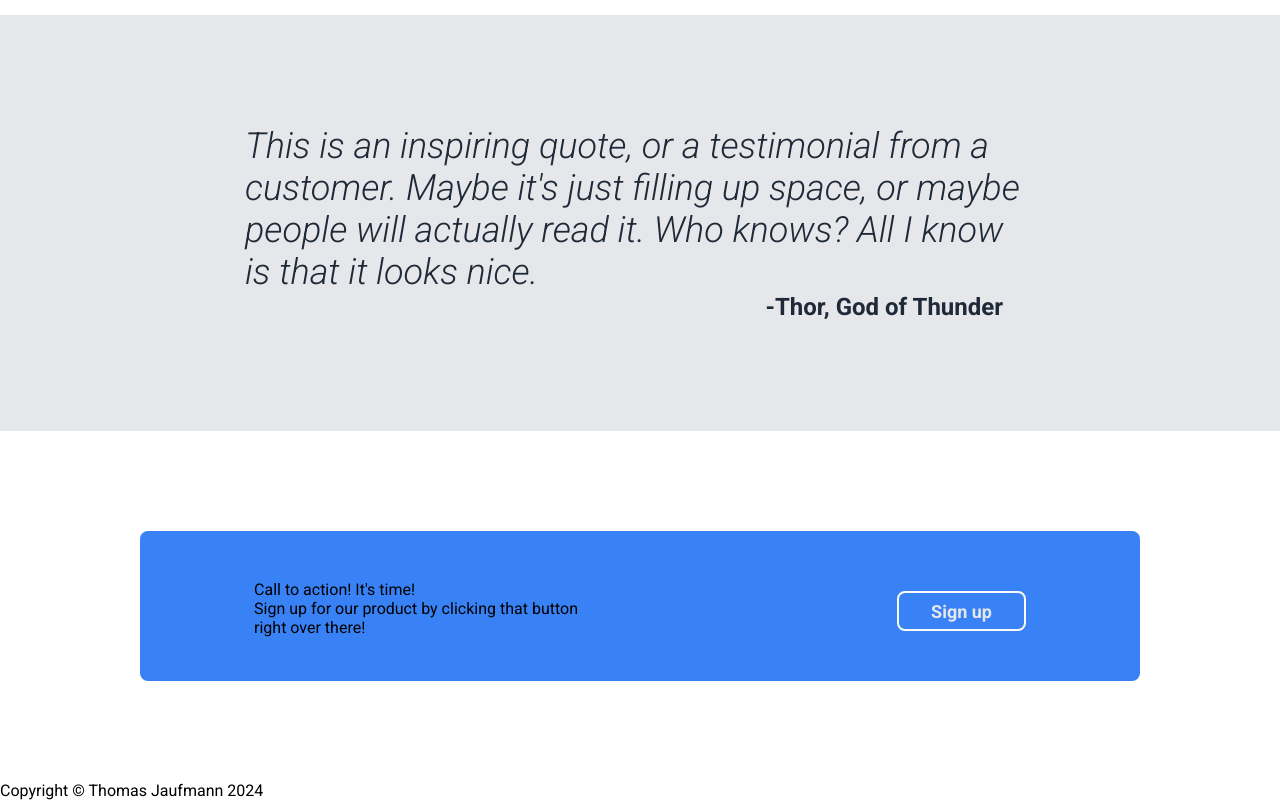
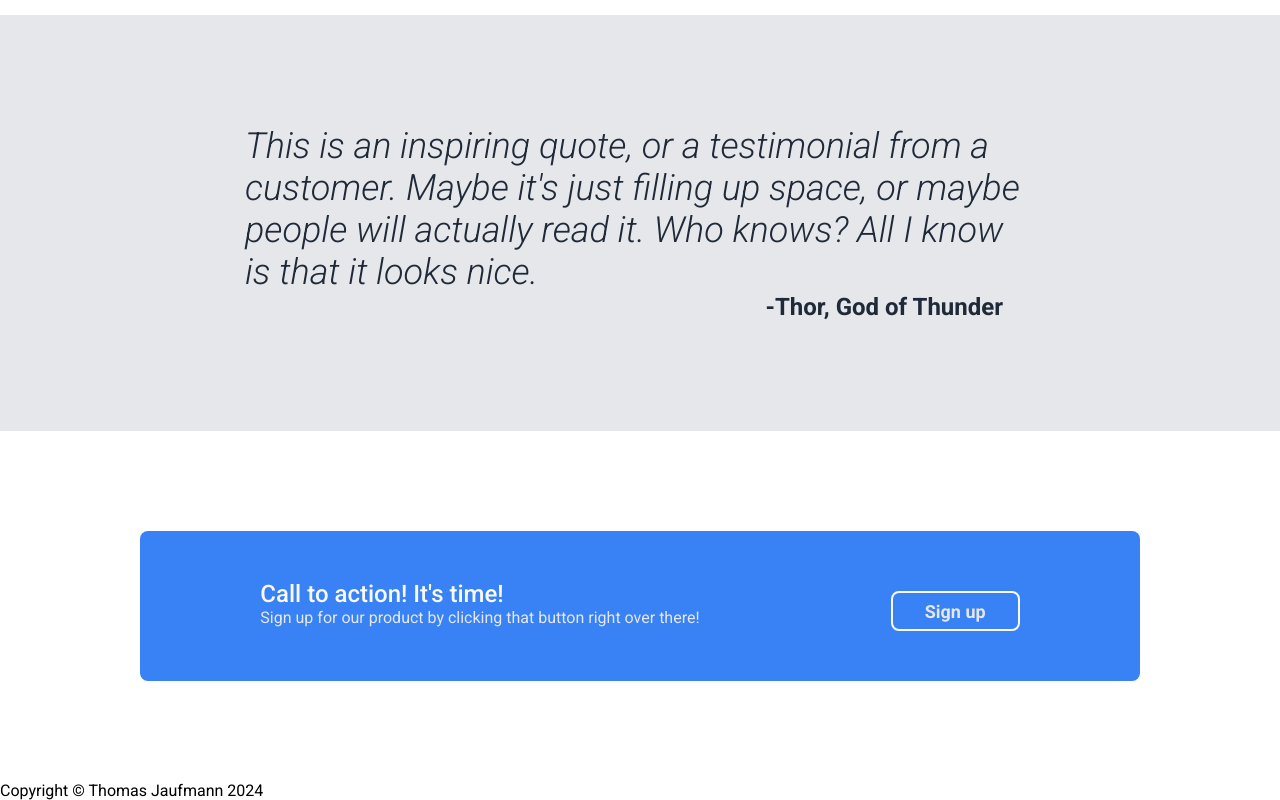
Before and after one commit to Oni030/productLandingPage, a plain HTML site: page index.html in a window 1280 px wide. Shown: the part 1022-1822 px from the top of the page. Drawn offline with Linux system fonts and the light colour scheme.

Commit message:
Add rest of the styling for cta-section.

```diff
--- a/styles.css
+++ b/styles.css
@@ -167,7 +167,7 @@ a.nav-list-items {
 
 .blue-container {
     display: flex;
-    justify-content: space-around;
+    justify-content: space-evenly;
     align-items: center;
     background-color: var(--blue);
     margin: 100px;
@@ -180,3 +180,17 @@ a.nav-list-items {
     height: 40px;
     border: 2px solid var(--white);
 }
+
+.blue-container .left-container {
+    min-width: 510px;
+}
+
+.cta-heading {
+    font-size: 24px;
+    font-weight: 500;
+    color: var(--white);
+}
+
+.cta-call {
+    color: var(--light-grey);
+}
```
